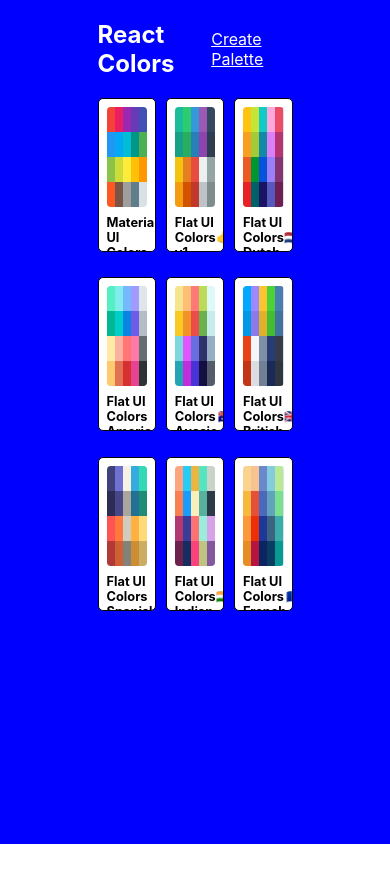
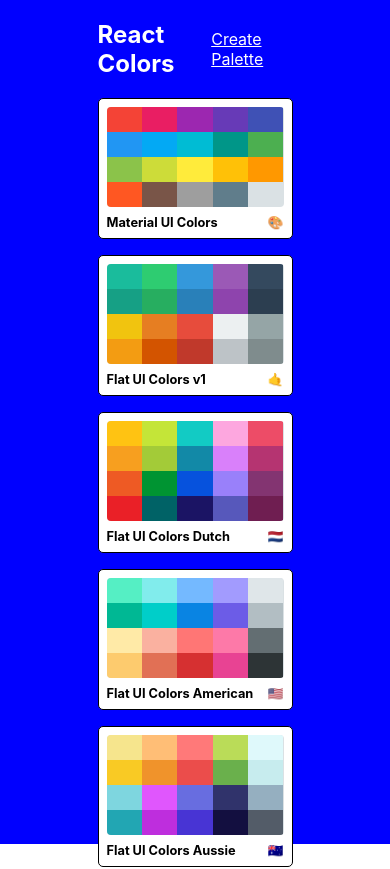
Before and after one commit to shikhar0208/Color-Palette-App, a React (Create React App) app: page / in a window 390 px wide. Shown: the top 869 px of the page. Before the commit the page ends 844 px from the top, so only its background shows below. Built offline with nearby package versions, Linux system fonts and the light colour scheme.

Commit message:
Make PaletteList responsive

```diff
--- a/src/styles/PaletteListStyles.js
+++ b/src/styles/PaletteListStyles.js
@@ -1,3 +1,5 @@
+import sizes from './sizes';
+
 export default {
   root: {
     backgroundColor: "blue",
@@ -11,7 +13,13 @@
     display: "flex",
     alignItems: "flex-start",
     flexDirection: "column",
-    flexWrap: "wrap"
+    flexWrap: "wrap",
+    // [sizes.down("xl")]: {
+    //   width: "80%"
+    // },
+    // [sizes.down("xs")]: {
+    //   width: "75%"
+    // }
   },
   nav: {
     display: "flex",
@@ -28,6 +36,14 @@
     width: "100%",
     display: "grid",
     gridTemplateColumns: "repeat(3, 30%)",
-    gridGap: "5%"
+    gridGap: "2rem",
+    [sizes.down("md")]: {
+      gridTemplateColumns: "repeat(2, 50%)",
+      gridGap: "1.5rem",
+    },
+    [sizes.down("xs")]: {
+      gridTemplateColumns: "repeat(1, 100%)",
+      gridGap: "1rem",
+    }
   },
 };
```
